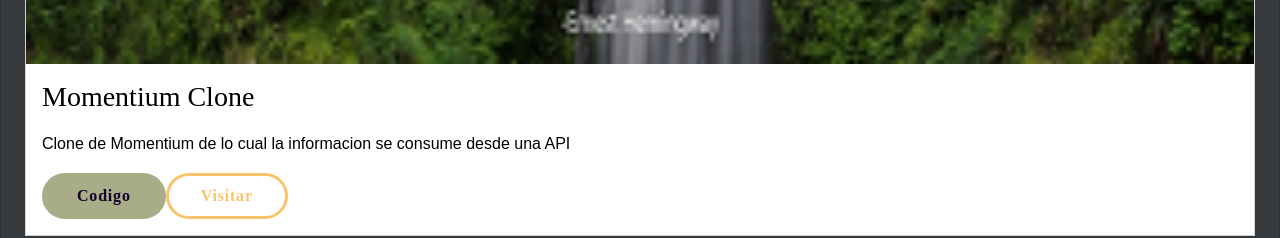
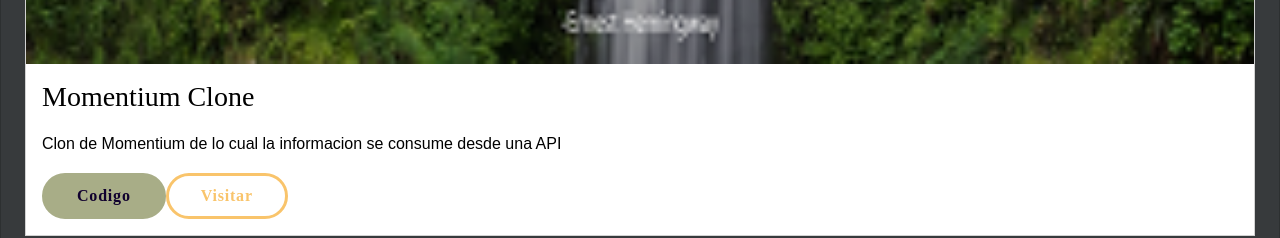
Before and after one commit to MatiAlva/Portfolio, a Next.js app: page / in a window 1280 px wide. Shown: the part 2620-2858 px from the top of the page. Built offline with nearby package versions, Linux system fonts and the light colour scheme.

Commit message:
Arregle un error de tipeo

```diff
--- a/components/constants/profile.js
+++ b/components/constants/profile.js
@@ -1,7 +1,7 @@
 export const projects = [
     {
         title: "Momentium Clone",
-        description: "Clone de Momentium de lo cual la informacion se consume desde una API",
+        description: "Clon de Momentium de lo cual la informacion se consume desde una API",
         image: "Momentium.png",
         Alt: "Imagen de Clone de Momentium",
         codigo: 'https://github.com/MatiAlva/Momentium',
```
